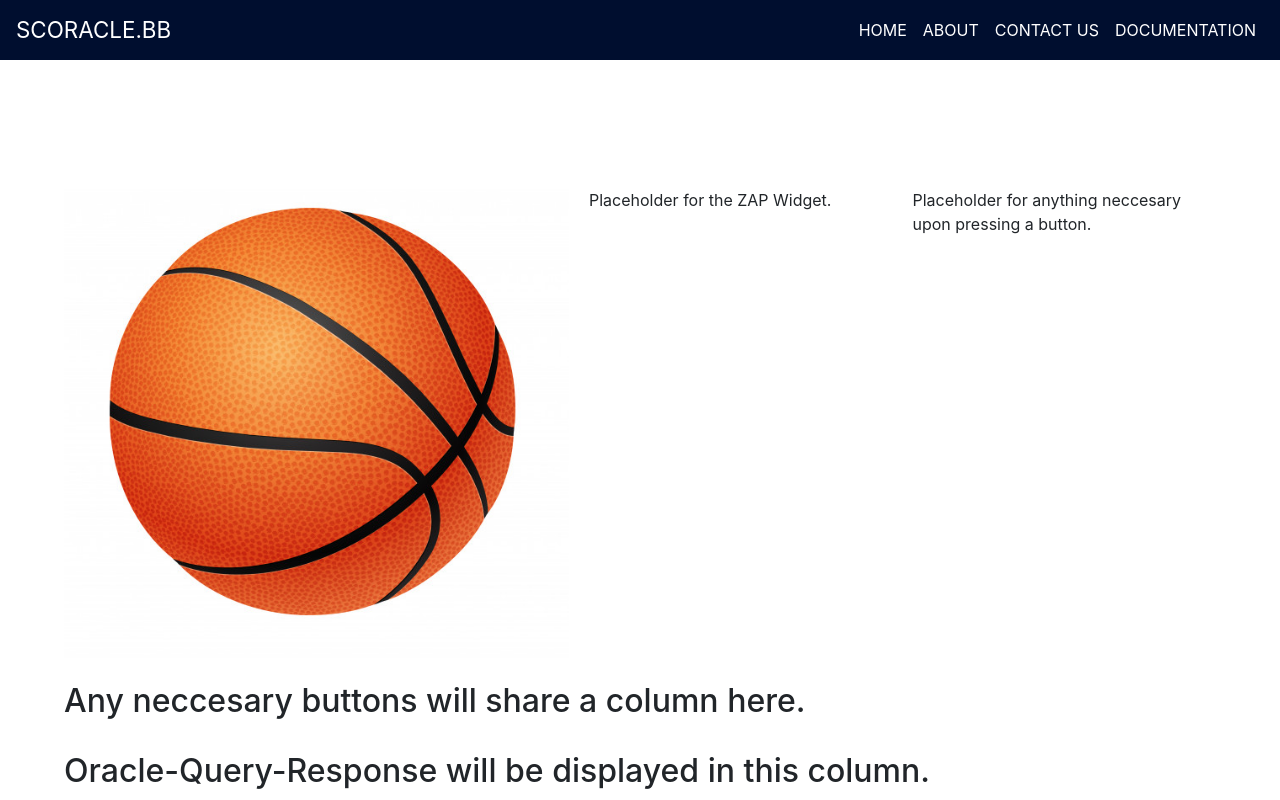
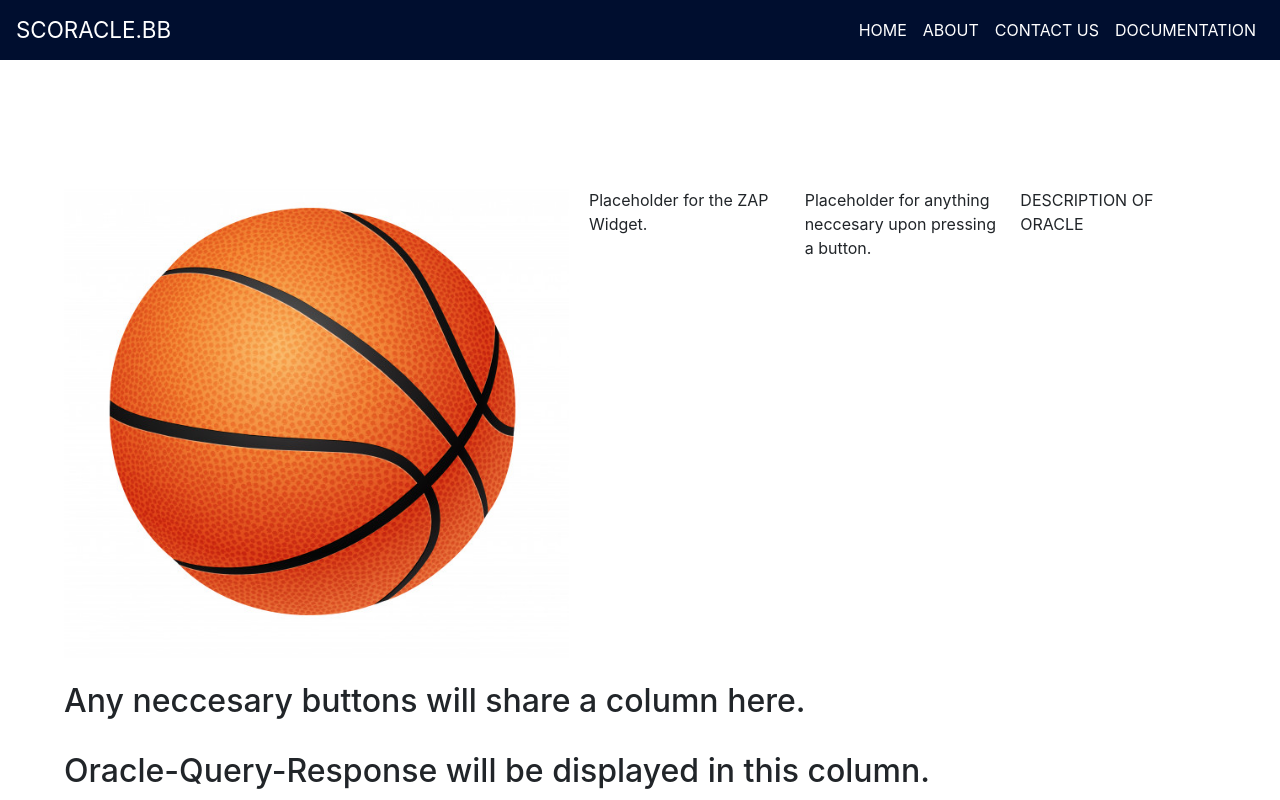
Before and after one commit to GeorgeKarakyklas/uconn_seniordesign_webapp, a React (Create React App) app: page / in a window 1280 px wide. Built offline with nearby package versions, Linux system fonts and the light colour scheme.

Commit message:
changed home to have description tab

```diff
--- a/src/pages/Home.js
+++ b/src/pages/Home.js
@@ -1,16 +1,5 @@
 import React from 'react';
-import styled from 'styled-components';
 import { Container, Grid } from '../styled/HomeStyled';
-
-const GridWrapper = styled.div`
-  display: grid;
-  grid-gap: 10px;
-  margin-top: 1em;
-  margin-left: 6em;
-  margin-right: 6em;
-  grid-template-columns: repeat(12, 1fr);
-  grid-auto-rows: minmax(25px, auto);
-`;
 
 export const Home = (props) => (
   <Container>
@@ -22,6 +11,9 @@ export const Home = (props) => (
       <div>
         <p>Placeholder for anything neccesary upon pressing a button.</p>
       </div>
+      <div>
+        <p>DESCRIPTION OF ORACLE</p>
+      </div>
     </Grid>
     <br></br>
     <h2>Any neccesary buttons will share a column here.</h2>
--- a/src/styled/HomeStyled.js
+++ b/src/styled/HomeStyled.js
@@ -9,5 +9,5 @@ export const Grid = styled.div`
     display: grid;
     grid-gap: 20px;
     margin-top: 8em;
-    grid-template-columns: repeat(3, 1fr);
+    grid-template-columns: repeat(4, 1fr);
 `;
```
Also changed, not shown: package.json (+6 -5 lines), 1 other file (tests, documents, lock files or other folders).
